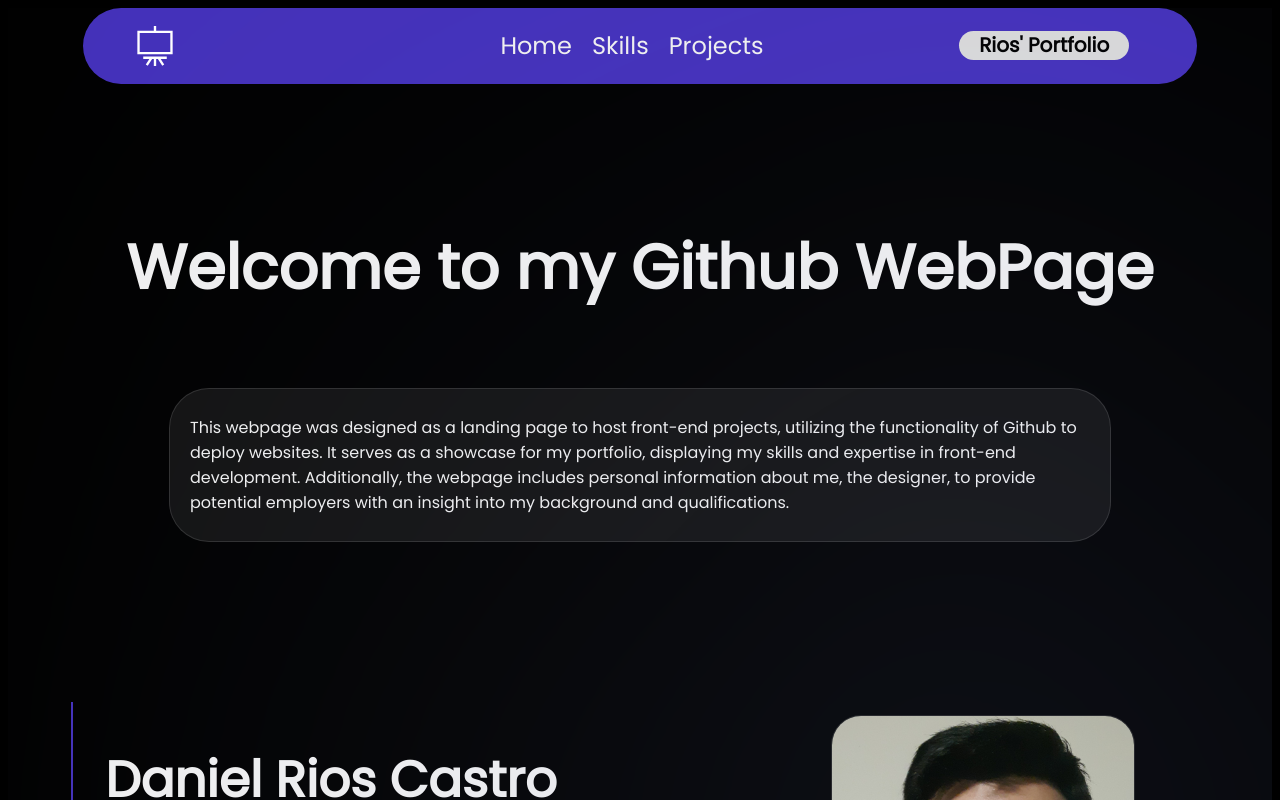
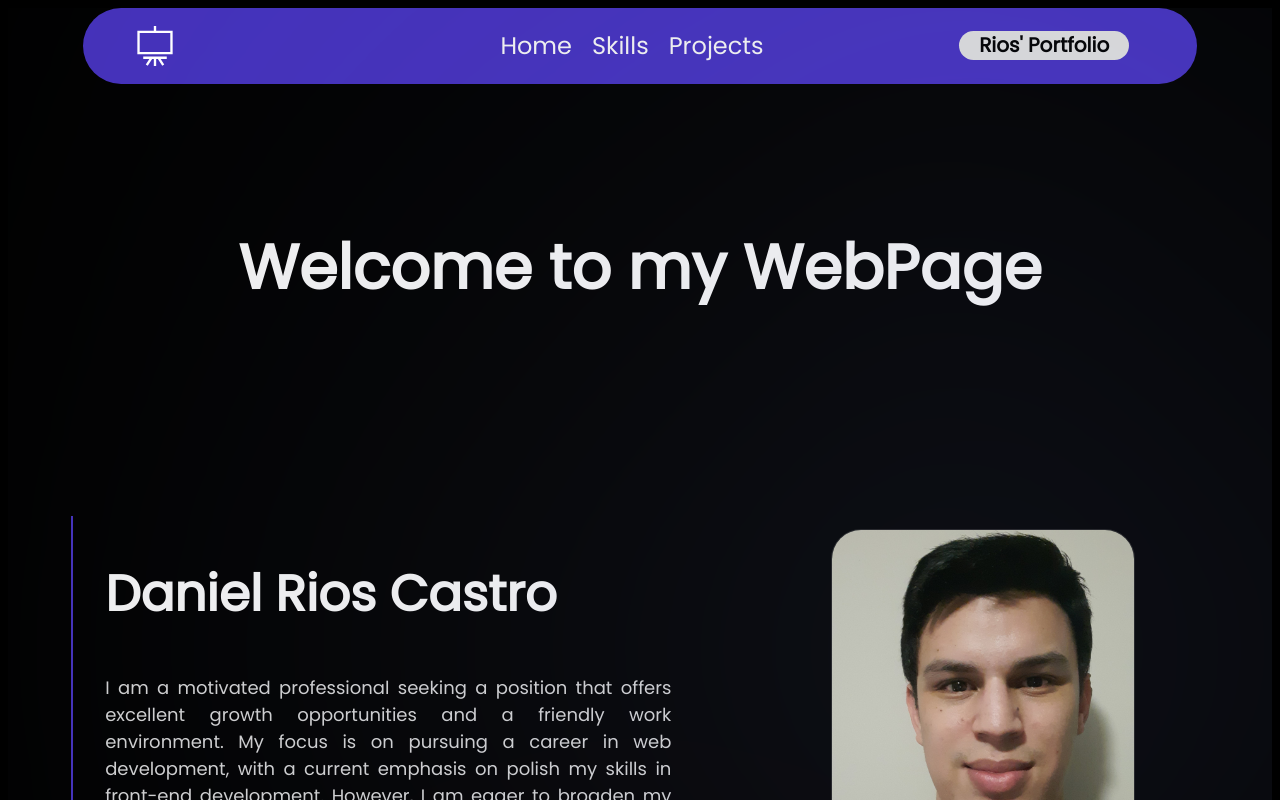
Before and after one commit to RiosDRC/riosdrc.github.io, a React (Vite) app: page / in a window 1280 px wide. Shown: the top 800 px of the page. Built offline with nearby package versions, Linux system fonts and the light colour scheme.

Commit message:
Remove github sponsor

```diff
--- a/src/containers/Introduction/Introduction.jsx
+++ b/src/containers/Introduction/Introduction.jsx
@@ -4,15 +4,15 @@ import "./Introduction.css"
 const Introduction = () => {
   return (
     <div className="app__intro" id='home'>
-        <h1>Welcome to my Github WebPage</h1>
+        <h1>Welcome to my WebPage</h1>
 
-        <div className="app__intro-content">
+        {/* <div className="app__intro-content">
             <p>This webpage was designed as a landing page to host front-end projects,
             utilizing the functionality of Github to deploy websites. It serves as a
             showcase for my portfolio, displaying my skills and expertise in front-end development.
             Additionally, the webpage includes personal information about me, the designer, to provide
             potential employers with an insight into my background and qualifications.</p>
-        </div>
+        </div> */}
     </div>
   )
 }
```
